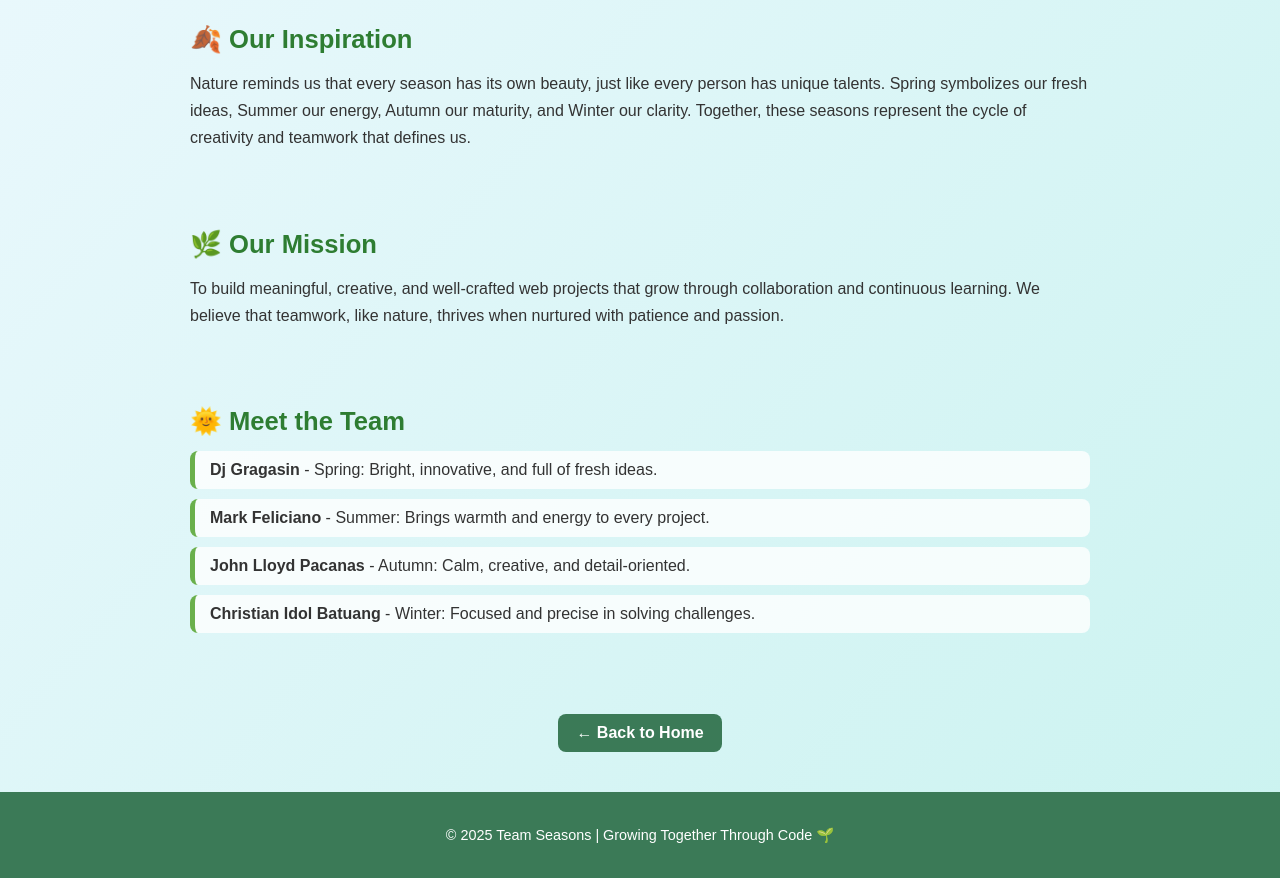
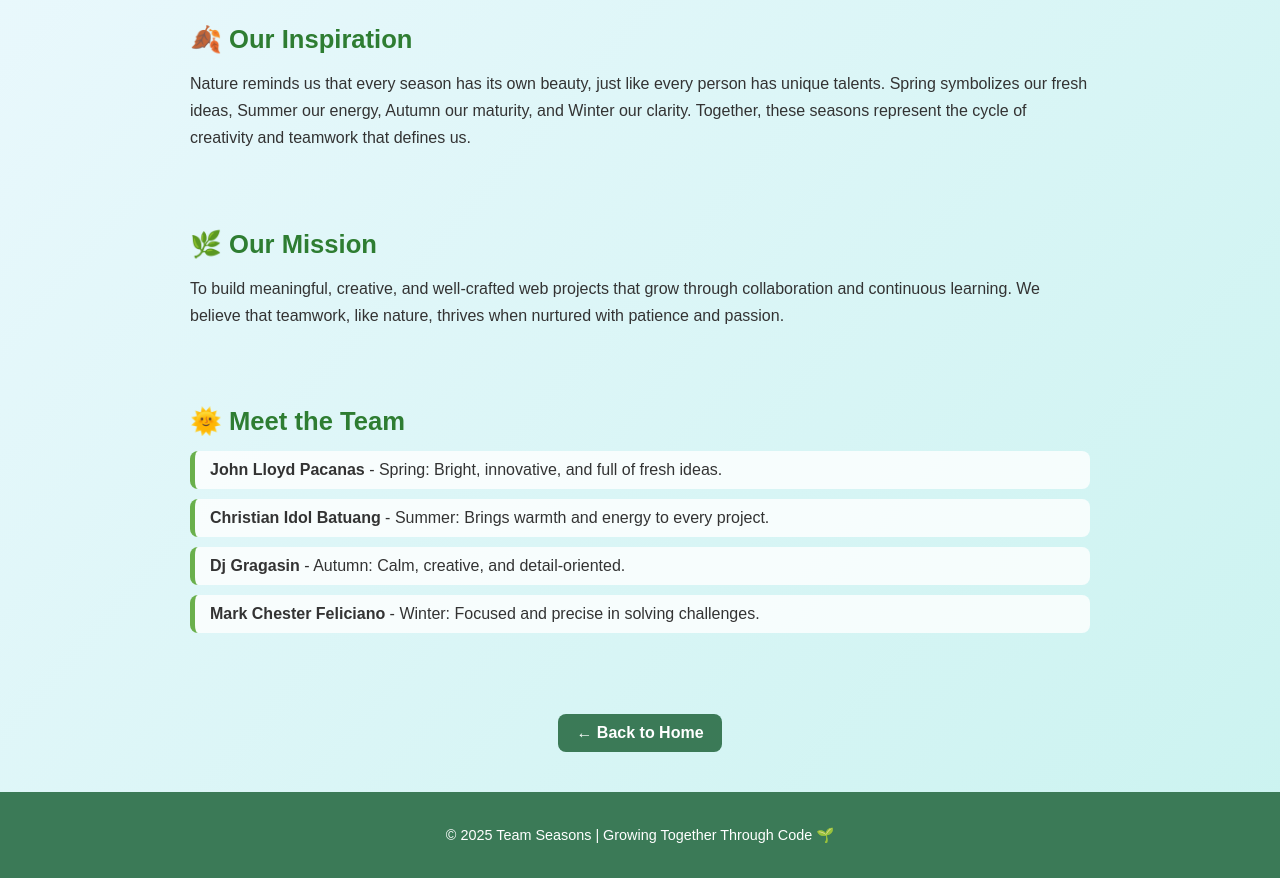
Before and after one commit to Dj-Gragasin/IPT2-CaseStudy, a plain HTML site: page about-us.html in a window 1280 px wide. Shown: the part 565-1443 px from the top of the page. Drawn offline with Linux system fonts and the light colour scheme.

Commit message:
fix order

```diff
--- a/about-us.html
+++ b/about-us.html
@@ -50,10 +50,10 @@
       <div class="about-content">
         <h2>🌞 Meet the Team</h2>
         <ul class="team-list">
-          <li><strong>Dj Gragasin</strong> - Spring: Bright, innovative, and full of fresh ideas.</li>
-          <li><strong>Mark Feliciano</strong> - Summer: Brings warmth and energy to every project.</li>
-          <li><strong>John Lloyd Pacanas</strong> - Autumn: Calm, creative, and detail-oriented.</li>
-          <li><strong>Christian Idol Batuang</strong> - Winter: Focused and precise in solving challenges.</li>
+          <li><strong>John Lloyd Pacanas</strong> - Spring: Bright, innovative, and full of fresh ideas.</li>
+          <li><strong>Christian Idol Batuang</strong> - Summer: Brings warmth and energy to every project.</li>
+          <li><strong>Dj Gragasin</strong> - Autumn: Calm, creative, and detail-oriented.</li>
+          <li><strong>Mark Chester Feliciano</strong> - Winter: Focused and precise in solving challenges.</li>
         </ul>
       </div>
     </section>
```
